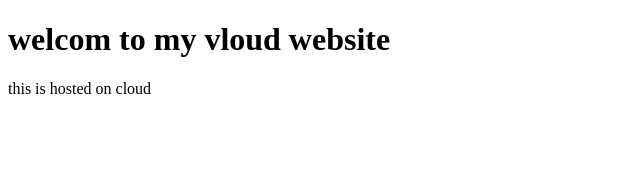
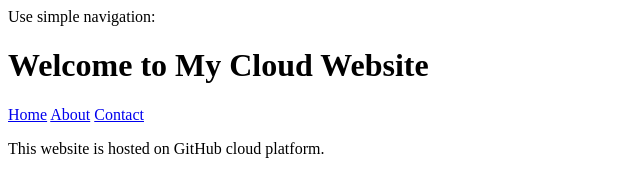
Before and after one commit to Shihab2205/bsc, a plain HTML site: page index.html in a window 1280 px wide. Shown: the whole page, without its empty margins (0-640 px from the left). Drawn offline with Linux system fonts and the light colour scheme.

Commit message:
Add files via upload

```diff
--- a/index.html
+++ b/index.html
@@ -1,10 +1,21 @@
+Use simple navigation:
 <!DOCTYPE html>
 <html>
 <head>
-<title>my website</title>
+<title>My Cloud Website</title>
+<link rel="stylesheet" href="style.css">
 </head>
+
 <body>
-<h1>welcom to my vloud website</h1>
-<p>this is hosted on cloud</p>
+<h1>Welcome to My Cloud Website</h1>
+
+<nav>
+<a href="index.html">Home</a>
+<a href="about.html">About</a>
+<a href="contact.html">Contact</a>
+</nav>
+
+<p>This website is hosted on GitHub cloud platform.</p>
+
 </body>
 </html>
```
Also changed, not shown: About.html (added, +2 -0 lines), Contact.html (added, +2 -0 lines), style.css.txt (added).
